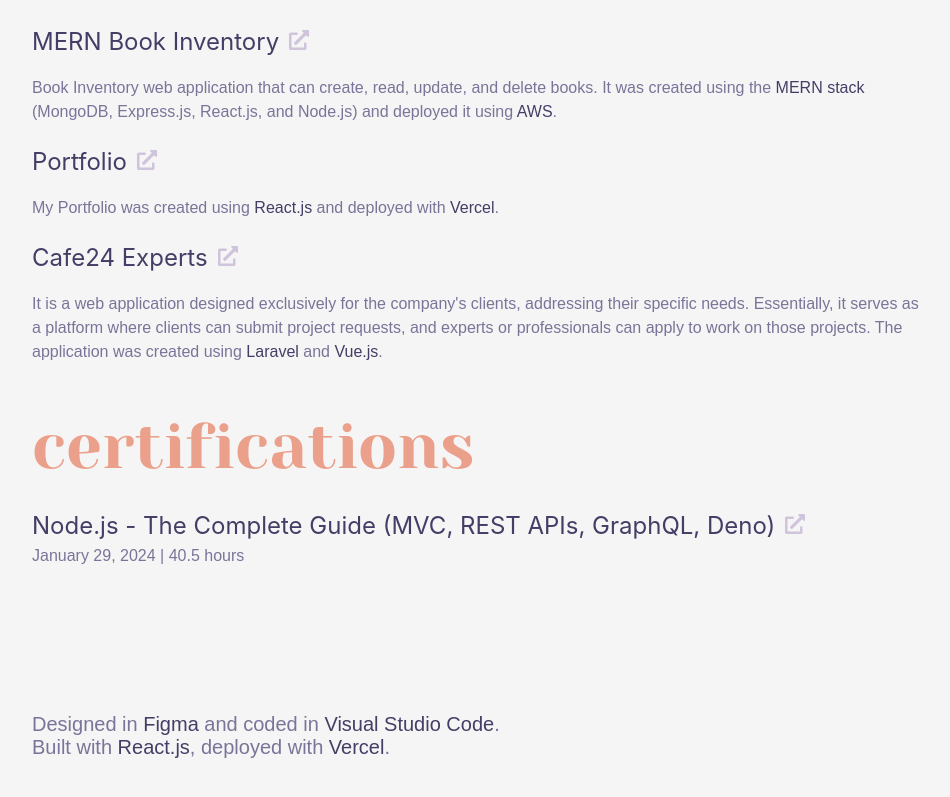
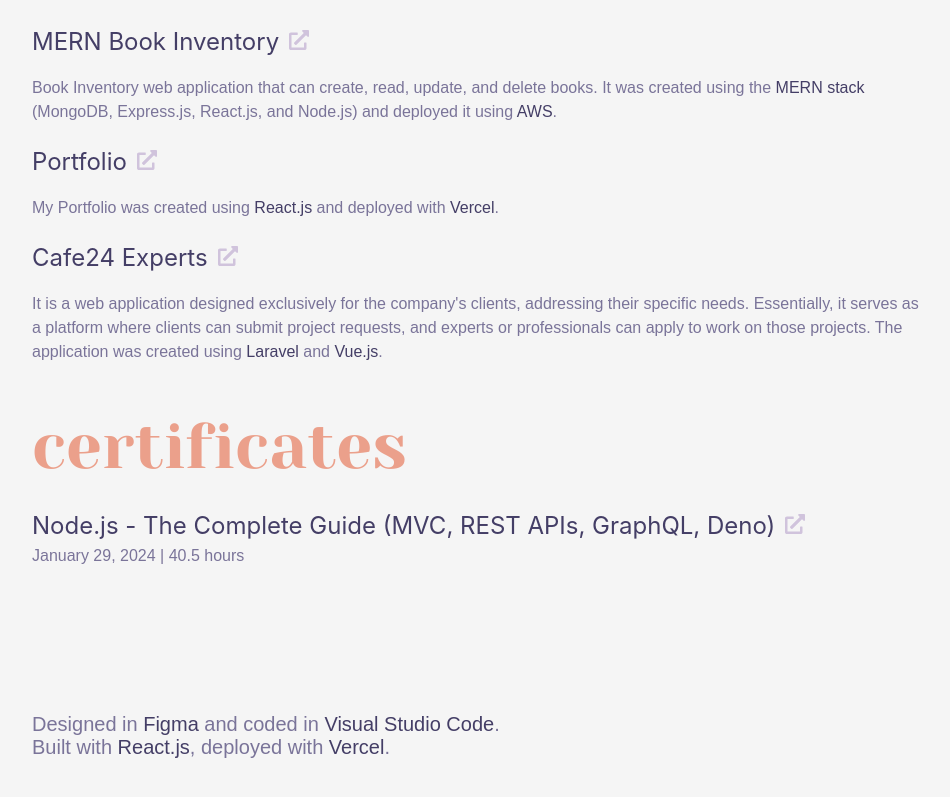
Before and after one commit to AlexiaArmando/alexiaarmando, a React (Create React App) app: page / in a window 1280 px wide. Shown: the part 2503-3300 px from the top of the page, without its empty margins (160-1110 px from the left). Built offline with nearby package versions, Linux system fonts and the light colour scheme; a web font is replaced by a local one.

Commit message:
Updated the certificates title

```diff
--- a/src/pages/Home.js
+++ b/src/pages/Home.js
@@ -245,7 +245,7 @@
 
             {/* Certifications */}
             <div className="content__projects">
-                <div className="content__projects-title text--title">certifications</div>
+                <div className="content__projects-title text--title">certificates</div>
                 <div className='project__content'>
                     <div className='project__item'>
                         <a href="https://www.udemy.com/certificate/UC-e7bff472-89b3-4305-bd3d-edc6db49717c/" target="_blank" rel="noreferrer nofollow" className="project__item__company-name">
```
